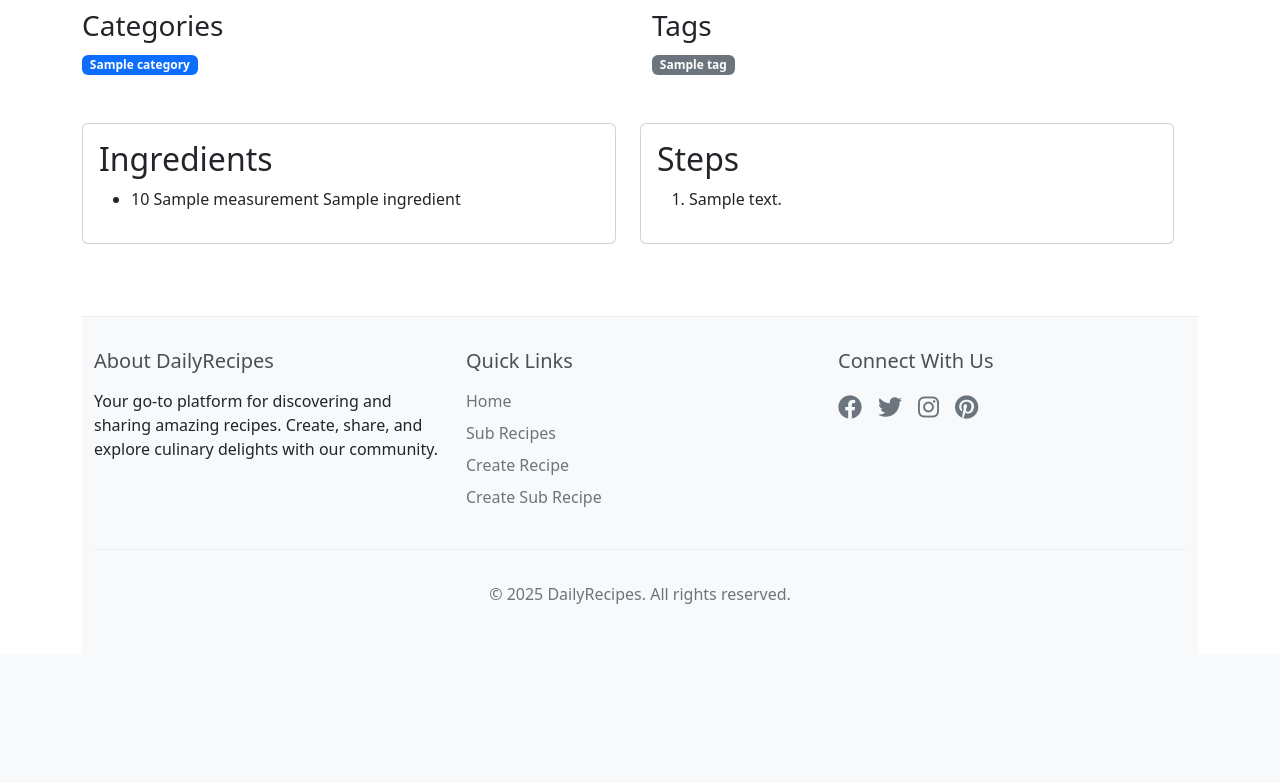
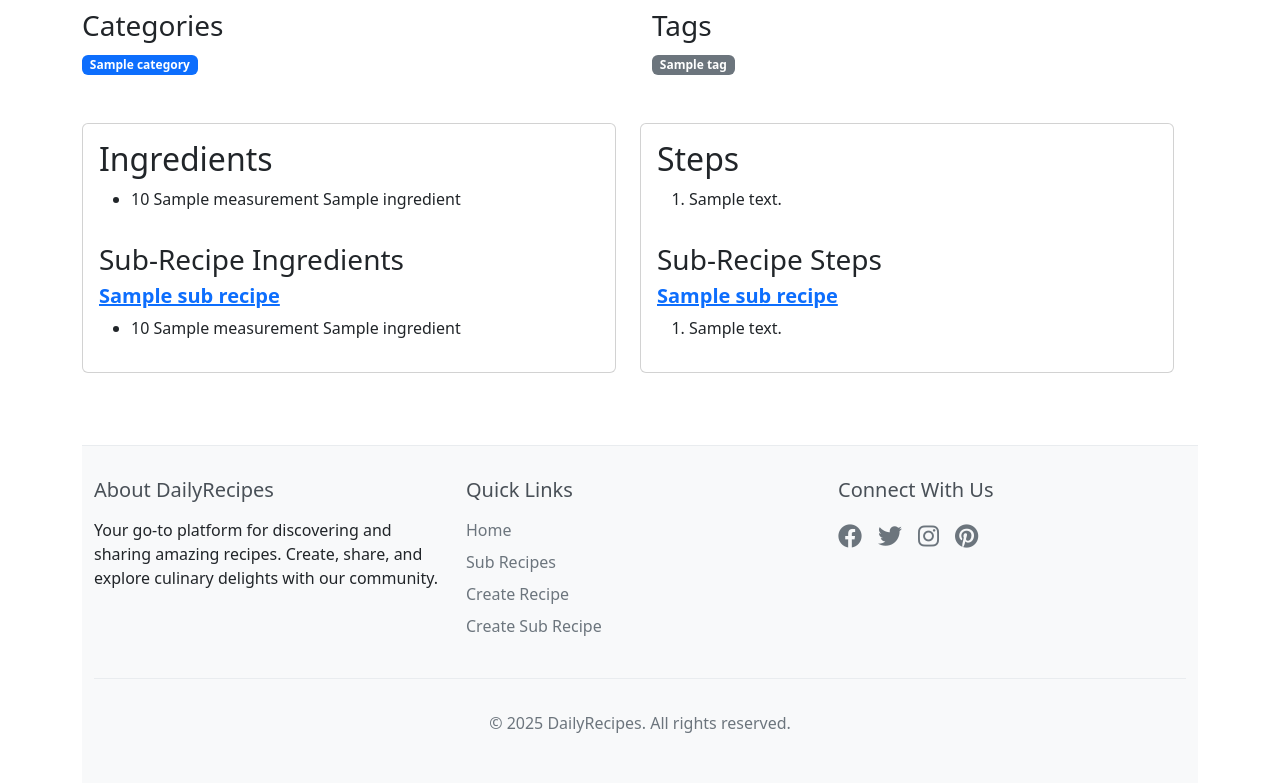
Before and after one commit to Edward9601/RecipeApp, a Django app: template recipes/templates/recipes/recipe_detail.html in a window 1280 px wide. Shown: the part 703-1486 px from the top of the page. Before the commit the page ends 1307 px from the top, so only its background shows below. Run offline with Django 5.2, Linux system fonts and the light colour scheme; the template is opened without the code that fills it: most values are stand-ins (such as "Sample title", 1, 10 or a date in 2020); grey boxes marked "Sample" are stand-in pictures.

Commit message:
fixed layout on details page when recipe has sub-recipes

```diff
--- a/recipes/templates/recipes/recipe_detail.html
+++ b/recipes/templates/recipes/recipe_detail.html
@@ -58,6 +58,27 @@
                             <li>No ingredients added yet.</li>
                         {% endfor %}
                     </ul>
+                    {% if object.sub_recipes.all %}
+                    <div class="mt-3">
+                        <h3>Sub-Recipe Ingredients</h3>
+                        {% for sub_recipe in object.sub_recipes.all %}
+                            <div class="mb-3">
+                                <h5><strong><a href="{% url 'recipes:sub_recipes_detail' sub_recipe.id %}">{{ sub_recipe.title }}</a></strong></h5>
+                                <ul>
+                                    {% for ingredient in sub_recipe.sub_ingredients.all %}
+                                        <li>
+                                            {{ ingredient.quantity }}
+                                            {{ ingredient.measurement|default_if_none:"" }}
+                                            {{ ingredient.name }}
+                                        </li>
+                                    {% empty %}
+                                        <li>No ingredients listed for this sub-recipe.</li>
+                                    {% endfor %}
+                                </ul>
+                            </div>
+                        {% endfor %}
+                    </div>
+                {% endif %}
                     {% if can_edit %}
                         <div class="mt-3 pd-3">
                             <!-- Ingredients Button in its own div -->
@@ -81,6 +102,22 @@
                             <li>No steps added yet.</li>
                         {% endfor %}
                     </ol>
+                    {% if object.sub_recipes.all %}
+                    <div class="mt-3">
+                        <h3>Sub-Recipe Steps</h3>
+                        {% for sub_recipe in object.sub_recipes.all %}
+                            <div class="mb-3">
+                                <h5><strong><a href="{% url 'recipes:sub_recipes_detail' sub_recipe.id %}">{{ sub_recipe.title }}</a></strong></h5>
+                                <ol>
+                                    {% for sub_steps in sub_recipe.sub_steps.all %}
+                                        <li>{{ sub_steps.description }}</li>
+                                    {% empty %}
+                                    {% endfor %}
+                                </ol>
+                            </div>
+                        {% endfor %}
+                    </div>
+                {% endif %}
                     {% if can_edit %}
                         <div class="mt-3 pd-3">
                             <!-- Steps Button in its own div -->
```
